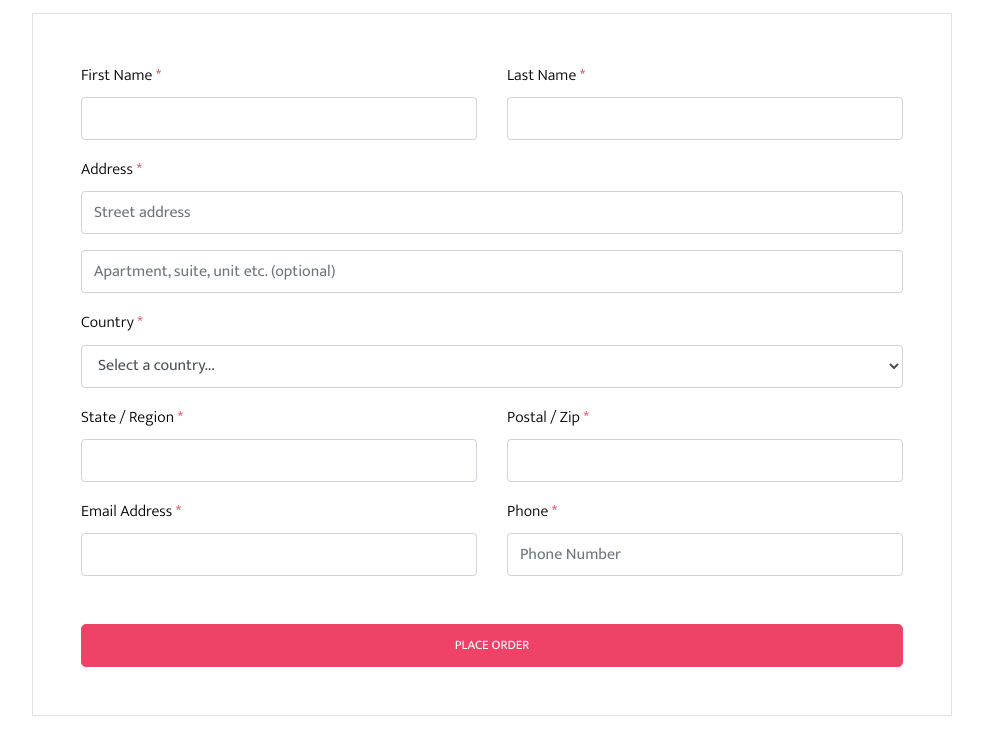
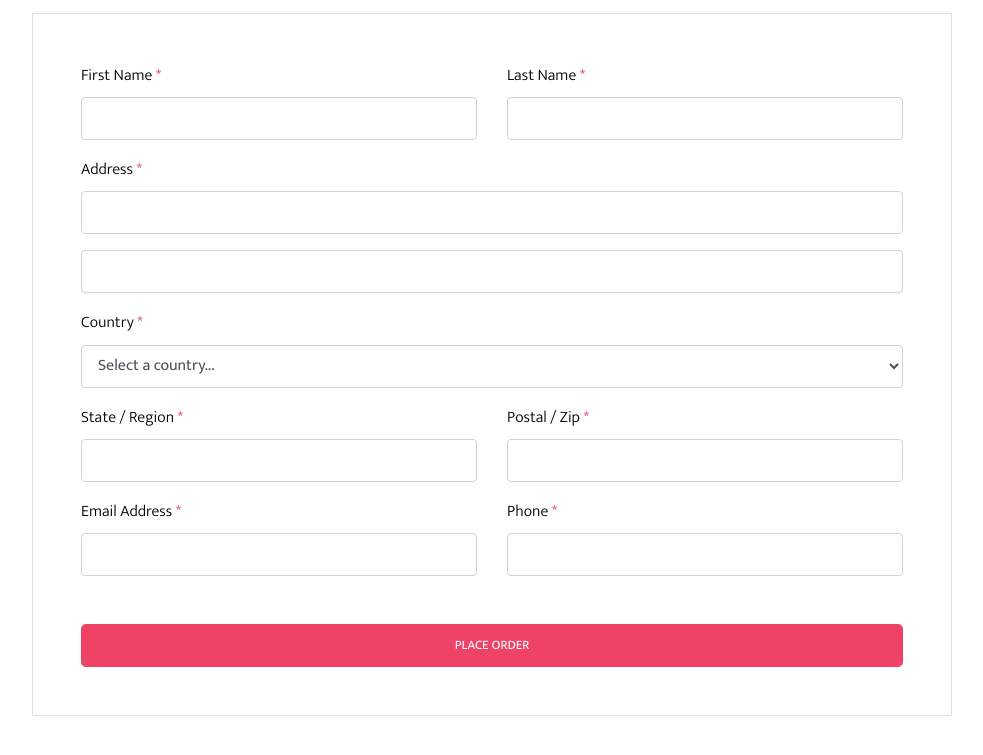
Before and after one commit to conorhar/Frontend2-Webshop, a plain HTML site: page checkout.html in a window 1280 px wide. Shown: the part 553-1308 px from the top of the page, without its empty margins (53-1036 px from the left). Drawn offline with Linux system fonts and the light colour scheme; files whose address does not match are found by name.

Commit message:
form edit

```diff
--- a/checkout.html
+++ b/checkout.html
@@ -103,13 +103,13 @@
               <div class="form-group row">
                 <div class="col-md-12">
                   <label for="c_address" class="text-black">Address <span class="text-danger">*</span></label>
-                  <input type="text" class="form-control" id="c_address" name="c_address" placeholder="Street address">
+                  <input type="text" class="form-control" id="c_address" name="c_address">
                   <span id="error-element-address-1" class="validation"></span>
                 </div>
               </div>
 
               <div class="form-group">
-                <input type="text" class="form-control" id="c_address_2" placeholder="Apartment, suite, unit etc. (optional)">
+                <input type="text" class="form-control" id="c_address_2">
                 <span id="error-element-address-2" class="validation"></span>
               </div>
 
@@ -150,7 +150,7 @@
                 </div>
                 <div class="col-md-6">
                   <label for="c_phone" class="text-black">Phone <span class="text-danger">*</span></label>
-                  <input type="text" class="form-control" id="c_phone" name="c_phone" placeholder="Phone Number">
+                  <input type="text" class="form-control" id="c_phone" name="c_phone">
                   <span id="error-element-phone" class="validation"></span>
                 </div>
               </div>
```
